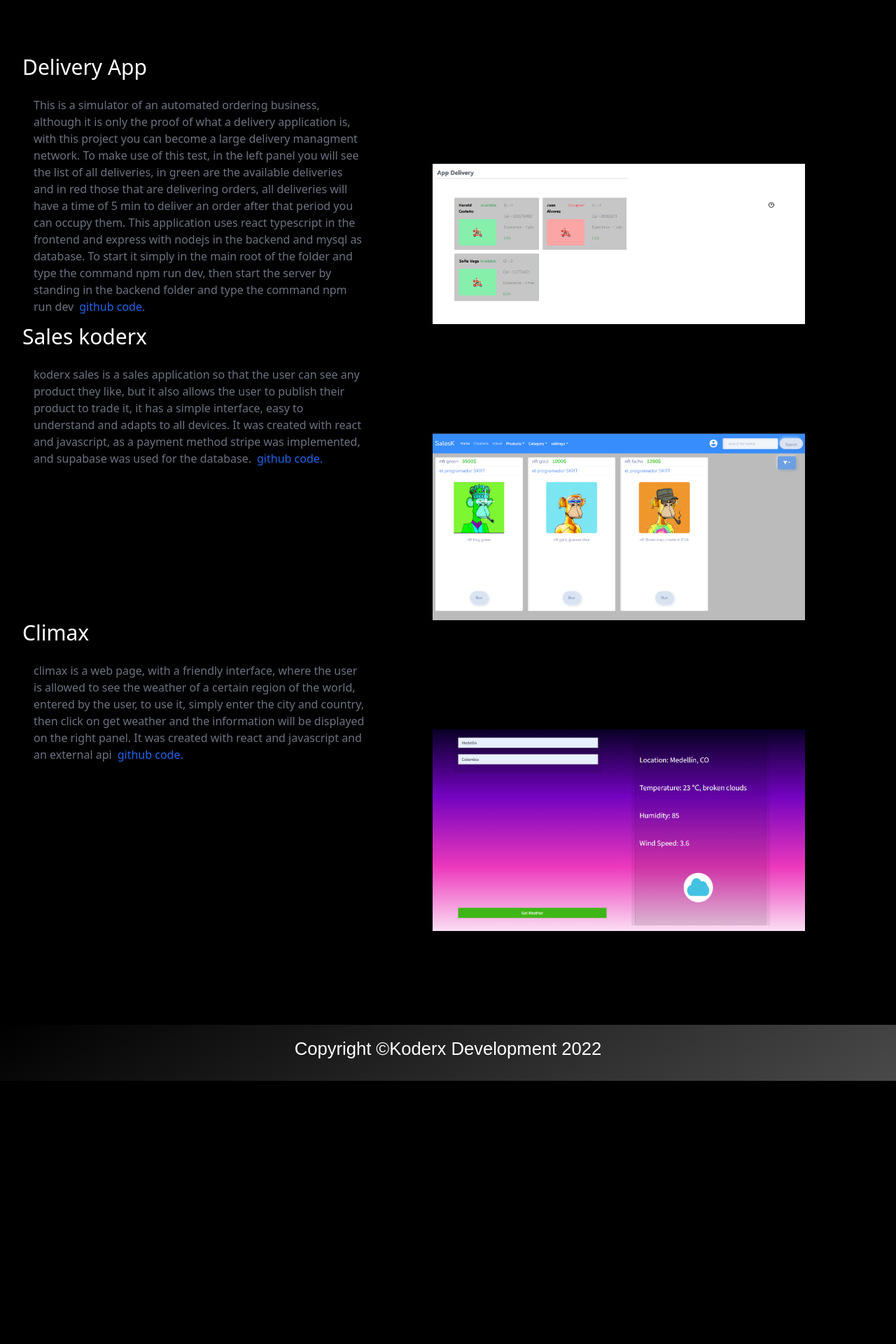
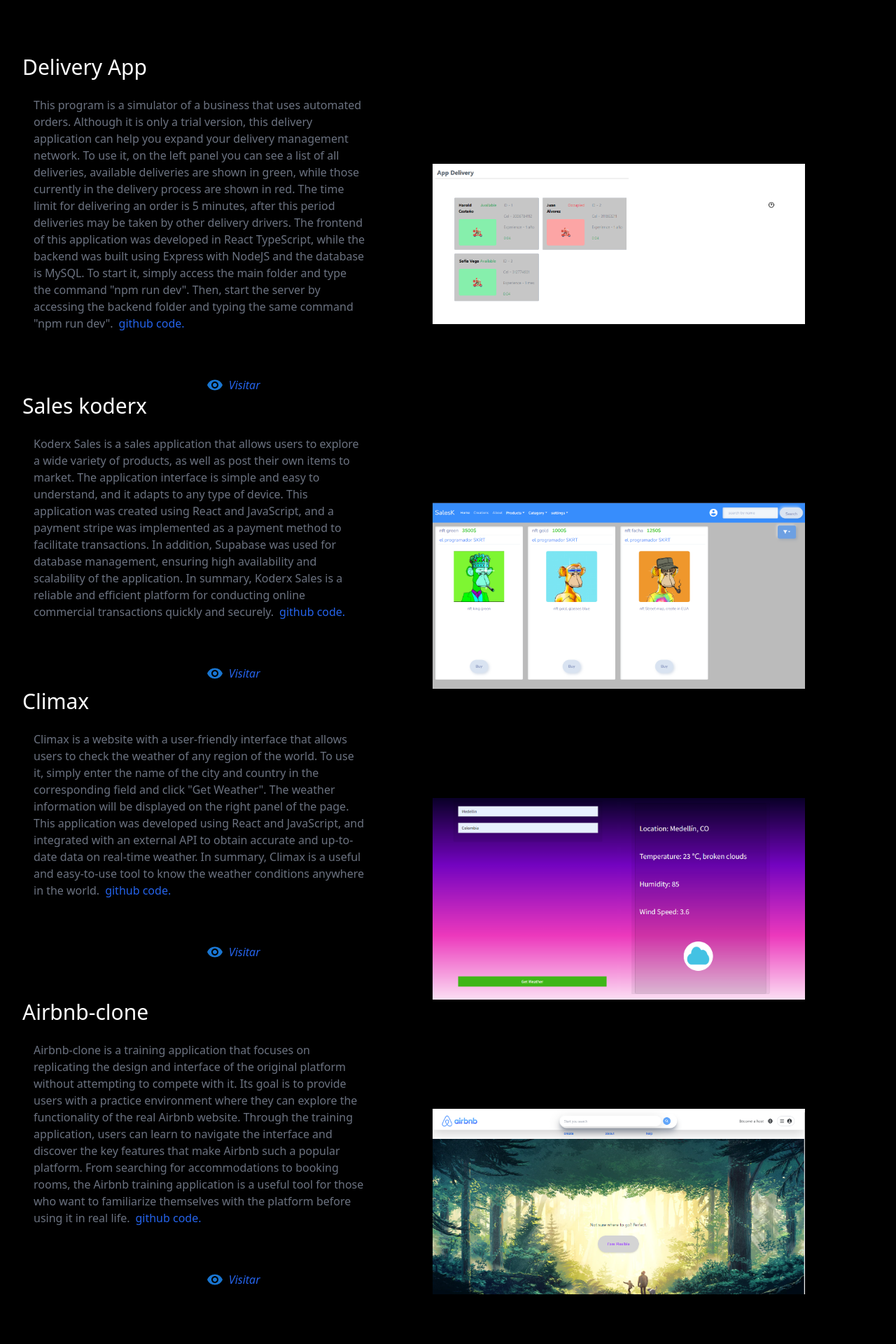
Before and after one commit to haroldCoder/PortfolioWeb, a React (Vite) app: page /proyects in a window 1280 px wide. Shown: the part 100-2020 px from the top of the page at 70% size. Before the commit the page ends 1644 px from the top, so only its background shows below. Built offline with nearby package versions, Linux system fonts and the light colour scheme.

Commit message:
update iu

```diff
--- a/package.json
+++ b/package.json
@@ -11,6 +11,7 @@
   "dependencies": {
     "@emotion/react": "^11.10.5",
     "@emotion/styled": "^11.10.5",
+    "@mui/icons-material": "^5.11.16",
     "@mui/material": "^5.11.0",
     "@react-icons/all-files": "^4.1.0",
     "react": "^18.2.0",
--- a/src/Components/Proyects.jsx
+++ b/src/Components/Proyects.jsx
@@ -2,6 +2,8 @@ import React from 'react';
 import delivery from '../img/delivery.png';
 import sales from '../img/sales.png';
 import climax from '../img/climax.png'
+import RemoveRedEyeIcon from '@mui/icons-material/RemoveRedEye';
+import airbnb_clone from '../img/aibnb-clone.png'
 
 export default function Proyects() {
   return (
@@ -9,46 +11,89 @@ export default function Proyects() {
         <section>
             <h2 className='text-white text-3xl'>Delivery App</h2>
             <div className='flex px-4 mt-6'>
-                <p className='text-gray-500 w-[40%]'>
-                    This is a simulator of an automated ordering business,
-                    although it is only the proof of what a delivery application is,
-                    with this project you can become a large delivery managment network.
-                    To make use of this test, in the left panel you will see the list of all deliveries,
-                    in green are the available deliveries and in red those that are delivering orders,
-                    all deliveries will have a time of 5 min to deliver an order after that period you can occupy them.
-                    This application uses react typescript in the frontend and express with nodejs in the backend and mysql as database.
-                    To start it simply in the main root of the folder and type the command npm run dev,
-                    then start the server by standing in the backend folder and type the command npm run dev
+                <div className='flex flex-col w-[40%]'>
+                    <p className='text-gray-500 w-[100%]'>
+                        This program is a simulator of a business that uses automated orders.
+                        Although it is only a trial version, this delivery application can help you expand your delivery management network.
+                        To use it, on the left panel you can see a list of all deliveries, available deliveries are shown in green,
+                        while those currently in the delivery process are shown in red. The time limit for delivering an order is 5 minutes,
+                        after this period deliveries may be taken by other delivery drivers.
+                        The frontend of this application was developed in React TypeScript,
+                        while the backend was built using Express with NodeJS and the database is MySQL. To start it,
+                        simply access the main folder and type the command "npm run dev".
+                        Then, start the server by accessing the backend folder and typing the same command "npm run dev".
                         <a className='ml-2 text-blue-600' target='_blank' href="https://github.com/haroldCoder/delivery-app-22">github code.</a>
                     </p>
+                    <div className='flex mt-16 relative left-[50%]'>
+                        <RemoveRedEyeIcon color='primary'/>
+                        <a href="https://delivery-koderx-app.netlify.app"><i className='text-blue-600 ml-2'>Visitar</i></a>
+                    </div>
+                </div>
                 <img className='w-[45%] h-[50%] ml-24 mt-24' src={delivery} />
             </div>
         </section>
         <section>
             <h2 className='text-white text-3xl'>Sales koderx</h2>
             <div className='flex px-4 mt-6'>
-                <p className='text-gray-500 w-[40%]'>
-                koderx sales is a sales application so that the user can see any product they like,
-                but it also allows the user to publish their product to trade it, it has a simple interface,
-                easy to understand and adapts to all devices. It was created with react and javascript,
-                as a payment method stripe was implemented, and supabase was used for the database.
+                <div className='flex flex-col w-[40%]'>
+                    <p className='text-gray-500 w-[100%]'>
+                    Koderx Sales is a sales application that allows users to explore a wide variety of products,
+                    as well as post their own items to market. The application interface is simple and easy to understand,
+                    and it adapts to any type of device. This application was created using React and JavaScript,
+                    and a payment stripe was implemented as a payment method to facilitate transactions. In addition,
+                    Supabase was used for database management, ensuring high availability and scalability of the application.
+                    In summary, Koderx Sales is a reliable and efficient platform for conducting online commercial transactions quickly
+                    and securely.
                     <a className='ml-2 text-blue-600' target='_blank' href="https://github.com/haroldCoder/Sales-supabase">github code.</a>
                     </p>
+                    <div className='flex mt-16 relative left-[50%]'>
+                        <RemoveRedEyeIcon color='primary'/>
+                        <a href="https://sales-koderx.netlify.app"><i className='text-blue-600 ml-2'>Visitar</i></a>
+                    </div>
+                </div>
                 <img className='w-[45%] h-[50%] ml-24 mt-24' src={sales} />
             </div>
         </section>
         <section>
             <h2 className='text-white text-3xl'>Climax</h2>
             <div className='flex px-4 mt-6'>
-                <p className='text-gray-500 w-[40%]'>
-                climax is a web page, with a friendly interface,
-                where the user is allowed to see the weather of a certain region of the world,
-                entered by the user, to use it, simply enter the city and country,
-                then click on get weather and the information will be displayed on the right panel.
-                It was created with react and javascript and an external api
+                <div className='flex flex-col w-[40%]'>
+                    <p className='text-gray-500 w-[100%]'>
+                    Climax is a website with a user-friendly interface that allows users to check the weather of any region of the world.
+                    To use it, simply enter the name of the city and country in the corresponding field and click "Get Weather".
+                    The weather information will be displayed on the right panel of the page.
+                    This application was developed using React and JavaScript,
+                    and integrated with an external API to obtain accurate and up-to-date data on real-time weather.
+                    In summary, Climax is a useful and easy-to-use tool to know the weather conditions anywhere in the world.
                     <a className='ml-2 text-blue-600' target='_blank' href="https://github.com/haroldCoder/ClimaxApp">github code.</a>
                     </p>
+                    <div className='flex mt-16 relative left-[50%]'>
+                        <RemoveRedEyeIcon color='primary'/>
+                        <a href="https://climax-coderx.netlify.app"><i className='text-blue-600 ml-2'>Visitar</i></a>
+                    </div>
+                </div>
                 <img className='w-[45%] h-[50%] ml-24 mt-24' src={climax} />
+            </div>
+        </section>
+        <section>
+            <h2 className='text-white text-3xl'>Airbnb-clone</h2>
+            <div className='flex px-4 mt-6'>
+                <div className='flex flex-col w-[40%]'>
+                    <p className='text-gray-500 w-[100%]'>
+                    Airbnb-clone is a training application that focuses on replicating the design and interface of the original
+                    platform without attempting to compete with it. Its goal is to provide users with a practice environment
+                    where they can explore the functionality of the real Airbnb website. Through the training application,
+                    users can learn to navigate the interface and discover the key features that make Airbnb such a popular platform.
+                    From searching for accommodations to booking rooms, the Airbnb training application is a useful tool for those who want
+                    to familiarize themselves with the platform before using it in real life.
+                    <a className='ml-2 text-blue-600' target='_blank' href="https://github.com/haroldCoder/ClimaxApp">github code.</a>
+                    </p>
+                    <div className='flex mt-16 relative left-[50%]'>
+                        <RemoveRedEyeIcon color='primary'/>
+                        <a href="https://airbnb-clone-koderx.netlify.app/"><i className='text-blue-600 ml-2'>Visitar</i></a>
+                    </div>
+                </div>
+                <img className='w-[45%] h-[50%] ml-24 mt-24' src={airbnb_clone} />
             </div>
         </section>
     </div>
--- a/src/constants/credential.js
+++ b/src/constants/credential.js
@@ -83,7 +83,7 @@ export const skillsSoftware = [
     {
         "name": "C#",
         "cover": csharp,
-        "type": "programming",
+        "type": "fullstack",
         "progress": 40
     },
     {
@@ -101,7 +101,7 @@ export const skillsSoftware = [
     {
         "name": "PYTHON3",
         "cover": python,
-        "type": "fullstack",
+        "type": "programming",
         "progress": 80
     },
     {
```
Also changed, not shown: src/img/aibnb-clone.png (added), 1 other file (tests, documents, lock files or other folders). Lines whose indentation alone changed are shown as unchanged.
